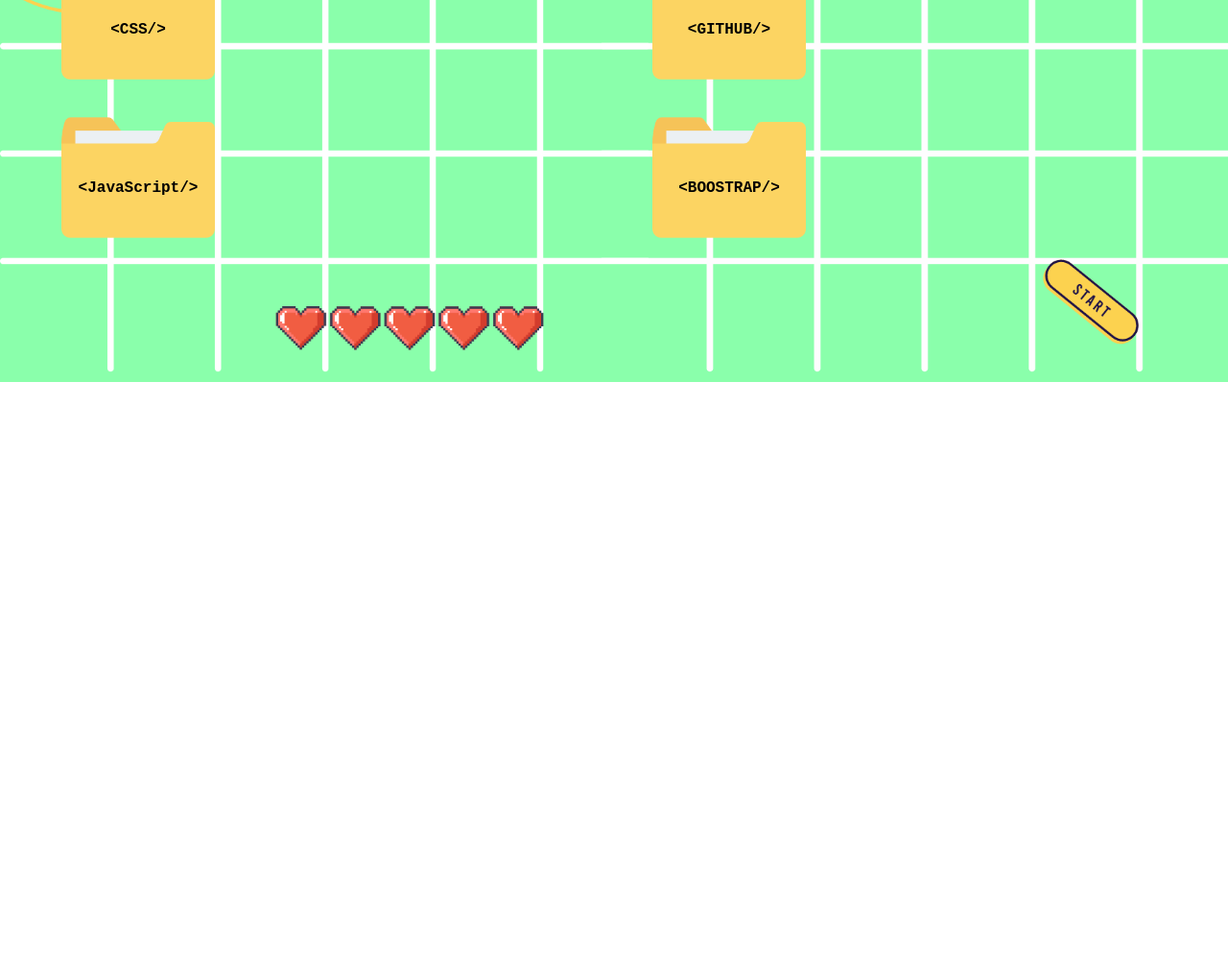
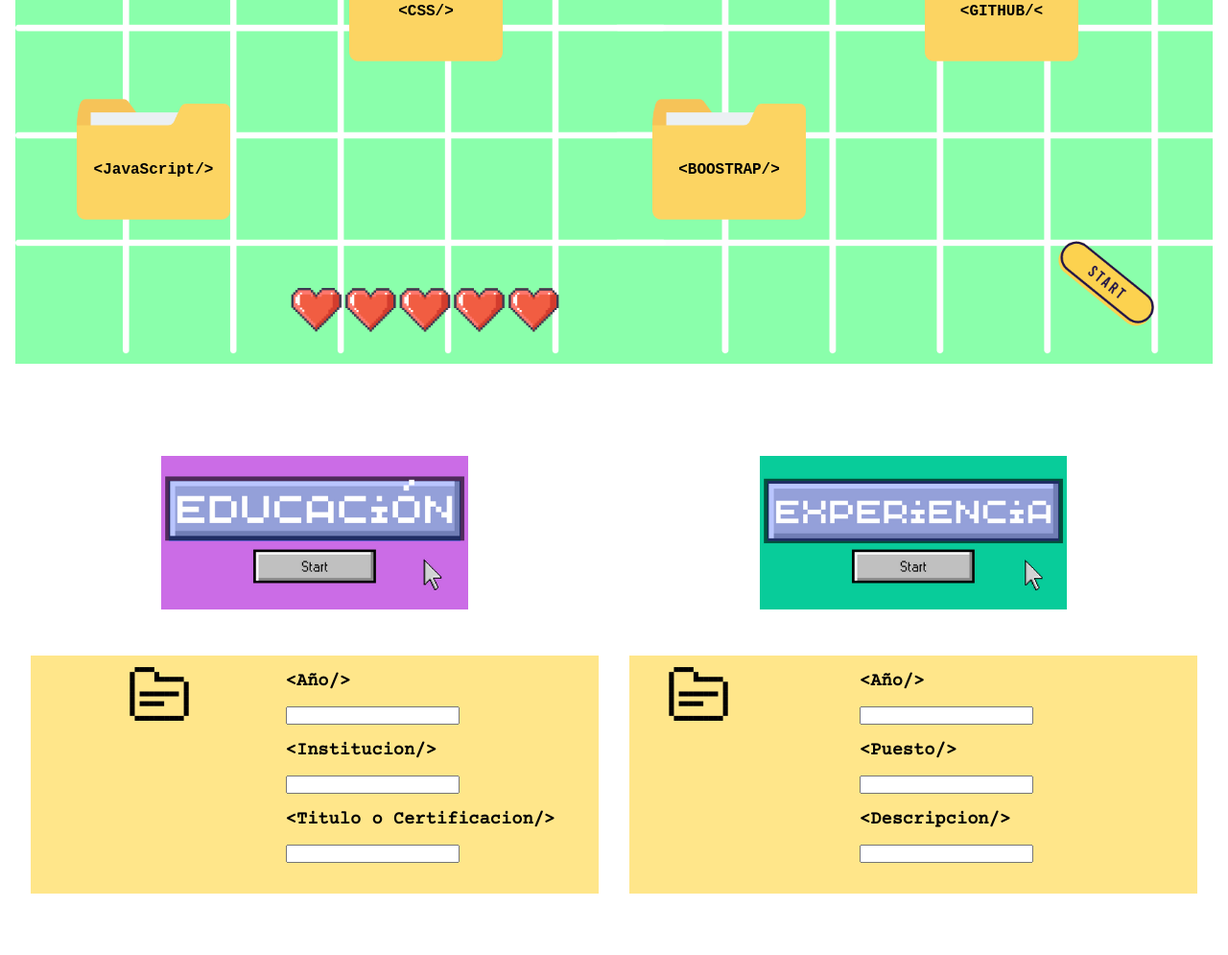
Before and after one commit to MITdesarrollo/front-portfolio-Arg, a website: page secciones/home.html in a window 1280 px wide. Shown: the part 1805-2800 px from the top of the page at 96% size. Before the commit the page ends 2203 px from the top, so only its background shows below. Drawn offline with nearby package versions, Linux system fonts and the light colour scheme.

Commit message:
ultimas secciones

```diff
--- a/scss/base/_general-container.scss
+++ b/scss/base/_general-container.scss
@@ -10,6 +10,7 @@ body {
     /* background-color: $azul; */
     font-family: 'Courier New', Courier, monospace;
     min-height: 100vh;
+    margin: 0 1em;
 }
 
 html {
--- a/scss/component/_header.scss
+++ b/scss/component/_header.scss
@@ -3,8 +3,8 @@
 .grid-container-header {
     display: grid;
     grid-template-columns: repeat(2, 1fr);
-    background-color: #7386c6;
 
+    background-color: #ffff;
     .left-header {
         padding: .5em;
         font-size: 1rem;
--- a/scss/component/_main-a.scss
+++ b/scss/component/_main-a.scss
@@ -6,8 +6,11 @@
 .container-main-a {
     font-family: 'Courier Prime', monospace;
     padding-bottom: 2em;
+    padding-top: 2em;
     width: 100%;
     background-color: #7386c6;
+    margin-top: 1em;
+
 
 
 
@@ -16,6 +19,7 @@
         background-color: rgb(228, 225, 225);
         margin-left: auto;
         margin-right: auto;
+
         width: 80%;
         height: 760px;
 
--- a/scss/component/_main-second.scss
+++ b/scss/component/_main-b.scss
@@ -24,6 +24,7 @@
       width: 100%;
       display: flex;
       justify-content: space-between;
+      margin-bottom: 0.2em;
 
       img {
         height: 1em;
@@ -53,17 +54,26 @@
     box-shadow: 24px 24px 0px -3px rgba(249,154,175,1);
     -webkit-box-shadow: 24px 24px 0px -3px rgba(249,154,175,1);
     -moz-box-shadow: 24px 24px 0px -3px rgba(249,154,175,1);
+    h2{
+      margin-bottom: 1em;
+    }
+    h3{
+      margin-left: 3em;
+      textarea{
+        .desc{
 
-    h3{
-        margin-top:1em;
+        }
+
+      }
+
     }
 }
 .subtitulo{
-    padding-top: 1em;
+    padding-top: 0.2em;
     display: flex;
     flex-direction: column;
     align-items:flex-start;
-    font-size: 1rem;
+    font-size: 1.3rem;
 
     h3{
 
--- a/scss/component/_main-tercero.scss
+++ b/scss/component/_main-c.scss
@@ -2,7 +2,7 @@
     background-image: url(../../images/window-3/background.png);
     display: grid;
     grid-template-columns: auto auto;
-    margin-top: 5em;
+    margin-top: 2em;
     padding-bottom: 7em;
     background-size: cover;
 
@@ -73,6 +73,7 @@
 
             &__css {
                 position: relative;
+                margin-left: 50%;
 
                 img {
 
@@ -107,6 +108,9 @@
             div:hover {
                 transform: scale(1.1);
                 transition: all 0.2s ease;
+                p{
+                    color: white;
+                }
             }
         }
 
@@ -178,6 +182,7 @@
 
             &__git {
                 position: relative;
+                margin-left: 50%;
 
                 img {
                     width: 10rem;
--- /dev/null
+++ b/scss/component/_main-d.scss
@@ -0,0 +1,127 @@
+@import '../base/vars';
+
+.grid-container-main-b{
+    font-family: 'Courier Prime', monospace;
+    width: 100%;
+    background-color: white;
+
+    .container-a-b{
+
+        display: flex;
+        justify-content: space-around;
+        padding-bottom: 5rem;
+
+
+        p{
+            font-size: 2rem;
+            text-align: center;
+            margin-bottom: 2rem;
+
+        }
+
+        .left{
+            margin-top: 5rem;
+            width: 50%;
+            padding: 1rem;
+
+            .edu{
+                display: flex;
+                justify-content:center;
+                img{
+                    width: 20rem;
+                }
+            }
+            .edu:hover{
+                transform: scale(1.1);
+                transition: all 0.2s ease;
+            }
+
+            .descripcion{
+                display: flex;
+                justify-content: space-around;
+                margin-top: 3rem;
+                background-color: $amarillo;
+
+                img{
+                    margin-left: 3rem;
+                    width: 5rem;
+
+                  }
+                .textos{
+
+                    margin-bottom: 2rem;
+
+                    h3{
+                        margin-top: 1rem;
+                        margin-bottom: 1rem;
+                        }
+
+                }
+
+
+            }
+
+        }
+
+        .rigth{
+            margin-top: 5rem;
+            width: 50%;
+            padding: 1rem;
+
+
+            .exp{
+                display: flex;
+                justify-content:center;
+                img{
+                    width: 20rem;
+
+                }
+
+            }
+
+            .exp:hover{
+                transform: scale(1.1);
+                transition: all 0.2s ease;
+            }
+
+
+
+
+
+
+            .descrpcion-b{
+                display: flex;
+                margin-top: 3rem;
+                background-color: $amarillo;
+
+                .img-2{
+                    margin-left: 2rem;
+                    img{
+                        width: 5rem;
+                    }
+
+                }
+
+
+                .textos-2{
+
+                    margin-bottom: 2rem;
+                    margin-left: 8em;
+                    h3{
+
+                        margin-top: 1rem;
+                        margin-bottom: 1rem;
+
+                    }
+                }
+
+
+
+            }
+
+        }
+
+    }
+
+
+}
--- a/scss/style.scss
+++ b/scss/style.scss
@@ -1,6 +1,7 @@
 @import 'base/general-container';
 @import 'component/header';
 @import 'component/main-a';
-@import "component/main-second";
-@import 'component/main-tercero';
+@import "component/main-b";
+@import 'component/main-c';
 @import 'component/presentacion';
+@import 'component/main-d';
--- a/secciones/home.html
+++ b/secciones/home.html
@@ -110,17 +110,9 @@
 
             <div class="window__title">
                 <div class="title-left">
-                    <!-- <h2><span>Untitled</span>
-                        <span>-</span>
-                        <span>TextEdit</span>
-                    </h2> -->
+
                 </div>
-                <!-- <div class="title-mid">
-                    <h2>
-                        <span>#Yo</span>
-                        <span>programo</span>
-                    </h2>
-                </div> -->
+
                 <div class="title-right">
                     <img src="../images/window-images/minimize.png" alt="minimize window">
                     <img src="../images/window-images/maximize.png" alt="expand window">
@@ -131,9 +123,7 @@
             </div>
 
 
-            <div class="window__margin">
 
-            </div>
 
             <div class="window__screen ">
                 <div><img src="../images/window-images/foto-perfil.jpeg" alt="">
@@ -161,6 +151,7 @@
 
             </h2>
             <h3>
+            <textarea name="descrpcion" id="desc" cols="70" rows="10"></textarea>
 
             </h3>
 
@@ -224,7 +215,7 @@
                 </div>
                 <div class="folder-2__git">
                     <img src="../images/window-3/folder.png" alt="">
-                    <p>&lt;GITHUB/&gt;</p>
+                    <p>&lt;GITHUB/&lt;</p>
                 </div>
                 <div class="folder-2__bs"><img src="../images/window-3/folder.png" alt="">
                     <p>&lt;BOOSTRAP/&gt;</p>
@@ -242,6 +233,80 @@
 
 
 
+    <!-- Estudios -->
+    <div class="grid-container-main-b">
+        <div class="container-a-b">
+
+            <div class="left">
+                <div class="edu">
+                    <img src="/images/estudios/edu.png" alt="">
+                </div>
+                <div class="descripcion">
+
+                <div class="img">
+                    <img src="/images/estudios/icon-inst.png" alt="">
+                </div>
+                <div class="textos">
+
+                    <div>
+                        <h3>&lt;Año/&gt;</h3>
+                        <input type="number" id="fecha">
+                    </div>
+
+                    <div>
+                        <h3>&lt;Institucion/&gt;</h3>
+                        <input type="text" id="lugar">
+                    </div>
+
+                    <div>
+                        <h3>&lt;Titulo o Certificacion/&gt;</h3>
+                        <input type="text" id="titulo">
+                    </div>
+
+                </div>
+
+               </div>
+
+           </div>
+
+
+            <div class="rigth">
+                <div class="exp">
+                    <img src="/images/estudios/exp.png" alt="">
+                </div>
+
+                <div class="descrpcion-b">
+                    <div class="img-2">
+                        <img src="/images/estudios/icon-inst.png" alt="">
+                    </div>
+                    <div class="textos-2">
+
+                        <div>
+                            <h3>&lt;Año/&gt;</h3>
+                            <input type="number" id="fecha">
+                        </div>
+
+                        <div>
+                            <h3>&lt;Puesto/&gt;</h3>
+                            <input type="text" id="lugar">
+                        </div>
+
+                        <div>
+                            <h3>&lt;Descripcion/&gt;</h3>
+                            <input type="text" id="titulo">
+                        </div>
+
+                    </div>
+
+                </div>
+
+            </div>
+
+        </div>
+    </div>
+
+
+
 
 </body>
 
```
Also changed, not shown: css/style.css, images/estudios/edu.png (added), images/estudios/exp.png (added), images/estudios/icon-inst.png (added), 1 other file.
